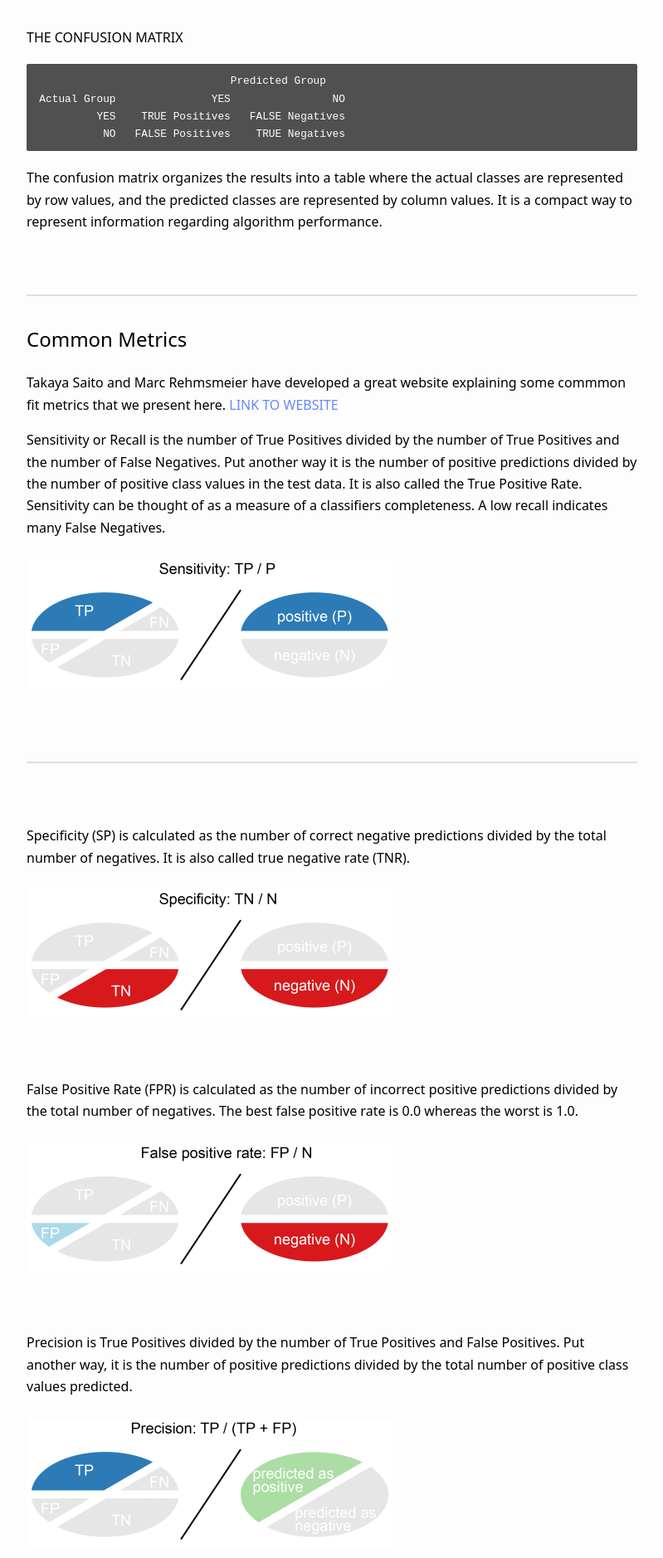
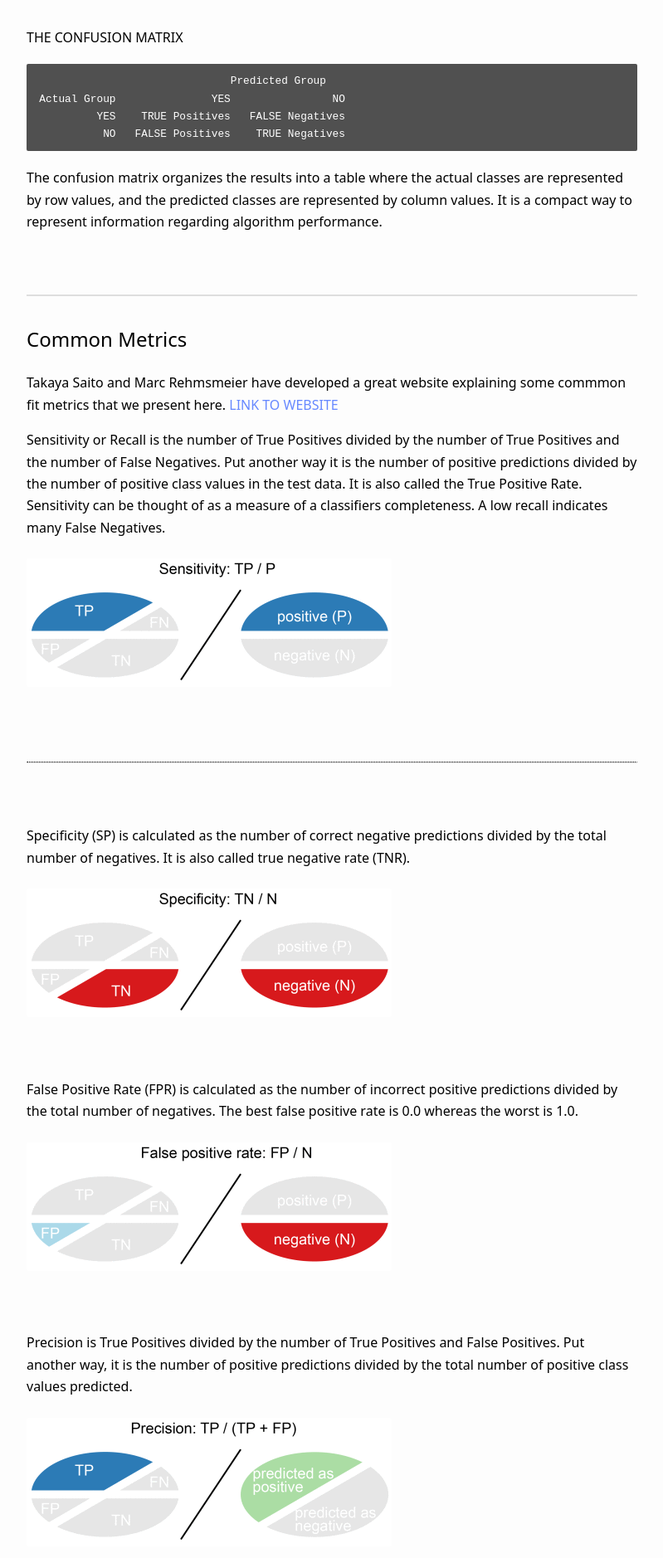
Before and after one commit to Nonprofit-Open-Data-Collective/machine_learning_mission_codes, a Jekyll site: the page built from docs/accuracy.md, in a window 1280 px wide. Shown: the part 849-2727 px from the top of the page at 83% size, without its empty margins (240-1039 px from the left). Built offline with Jekyll 4.4.1, drawn with Linux system fonts in a browser that asks for light colours.

Commit message:
Update accuracy.md

```diff
--- a/docs/accuracy.md
+++ b/docs/accuracy.md
@@ -41,7 +41,7 @@ Takaya Saito and Marc Rehmsmeier have developed a great website explaining some
 ![](../assets/images/sensitivity.png)
 
 <br>
-<hr style="margin-left:50">
+<hr style="border-top:1px dotted">
 <br>
 
 
```
